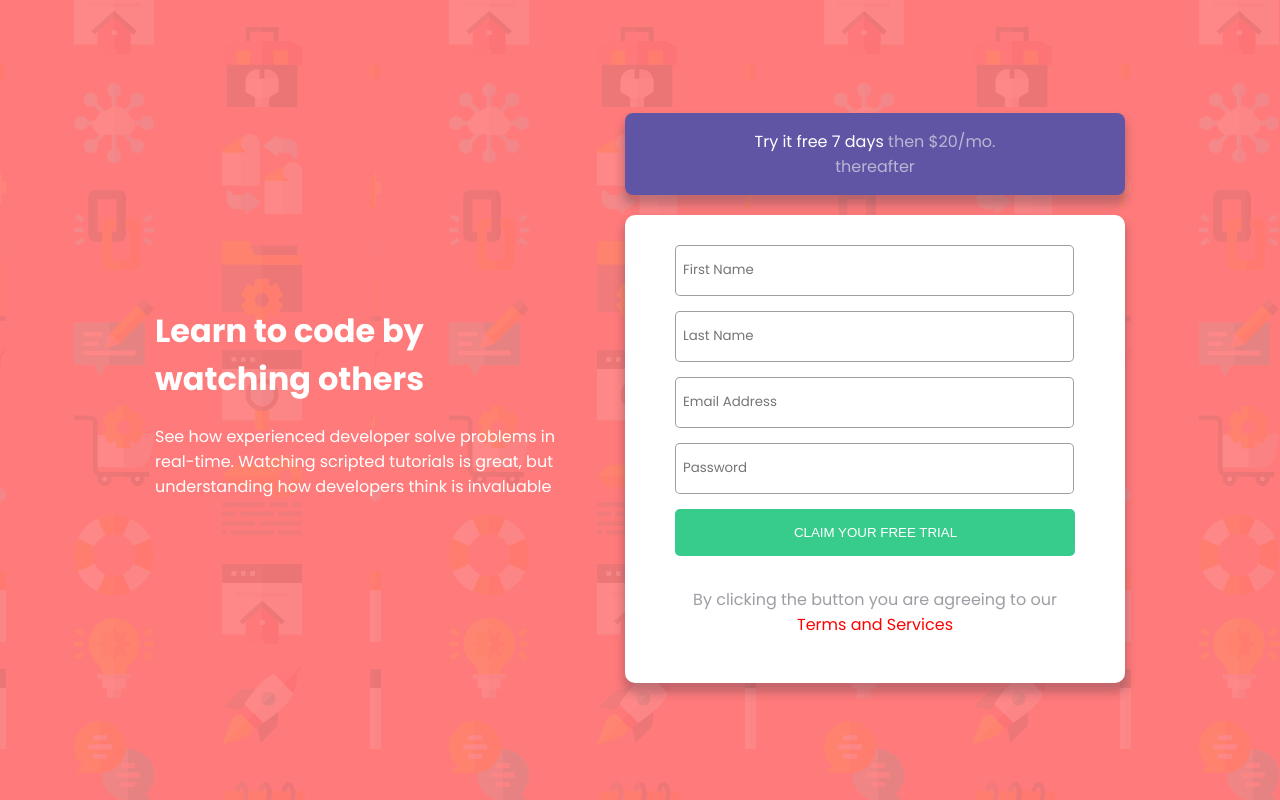
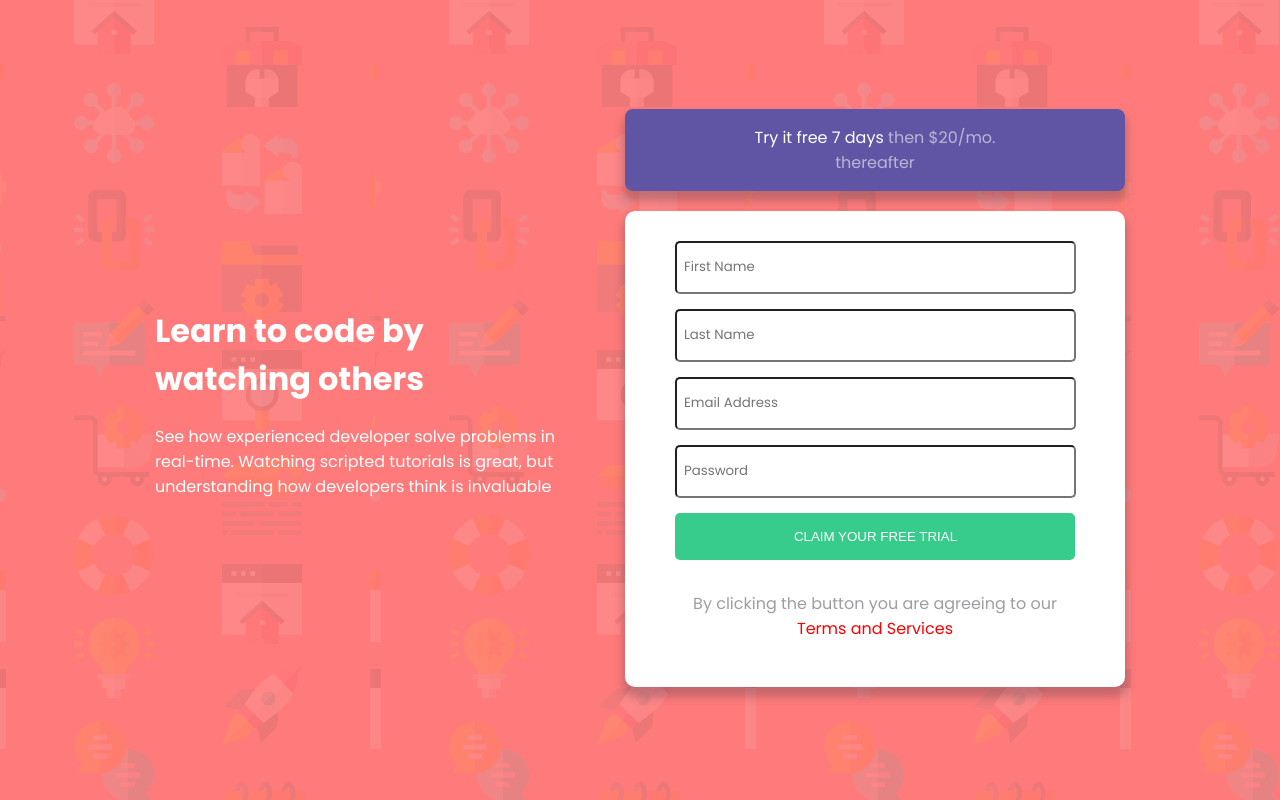
Before and after one commit to mammanyacham/Sign-up-Form, a React (Vite) app in the folder vite-project/: page / in a window 1280 px wide. Built offline with nearby package versions, Linux system fonts and the light colour scheme.

Commit message:
input border

```diff
--- a/vite-project/index.css
+++ b/vite-project/index.css
@@ -79,7 +79,7 @@ form > button{
 
 }
 
-.input-group > input{
+form > input{
     border: 1px solid hsla(249, 10%, 26%, 0.5);
 }
 
```
